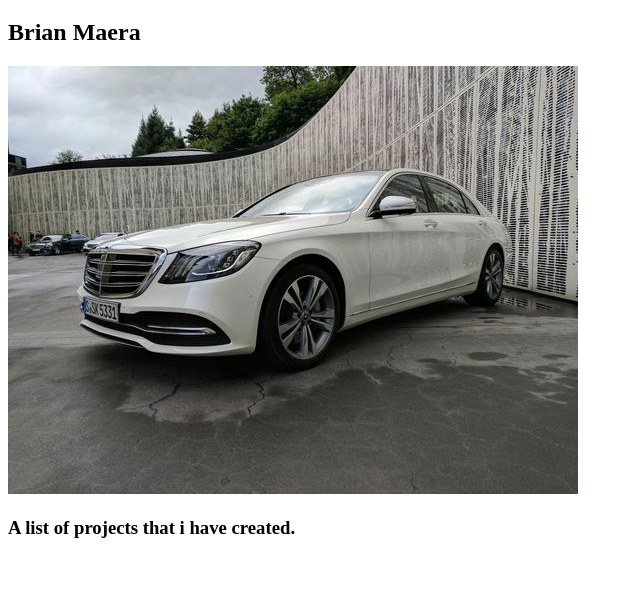
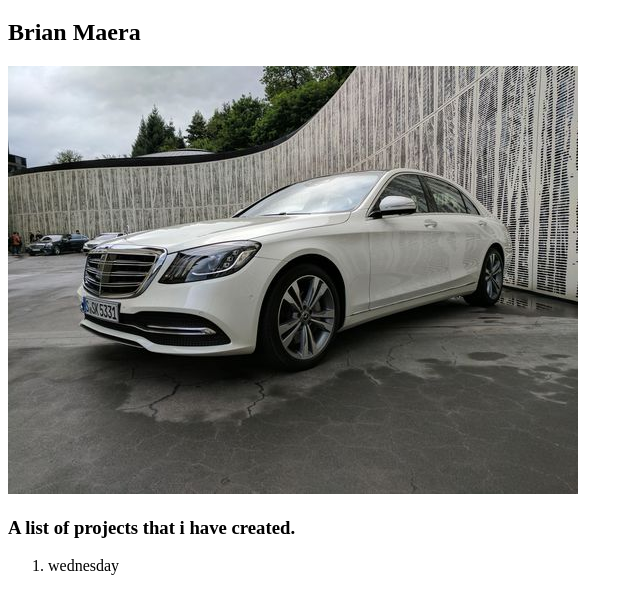
Before and after one commit to Tomshelby4/Friday-Project, a plain HTML site: page index.html in a window 1280 px wide. Shown: the part 61-674 px from the top of the page, without its empty margins (0-640 px from the left). Drawn offline with Linux system fonts and the light colour scheme.

Commit message:
Add wednesday project to list.

```diff
--- a/index.html
+++ b/index.html
@@ -8,5 +8,8 @@
     <h2> Brian Maera </h2>
     <img src=merc.jpg>
     <h3> A list of projects that i have created.</h3>
+    <ol>
+      <li> wednesday </li>
+    </ol>
 <body>
 <html>
```
